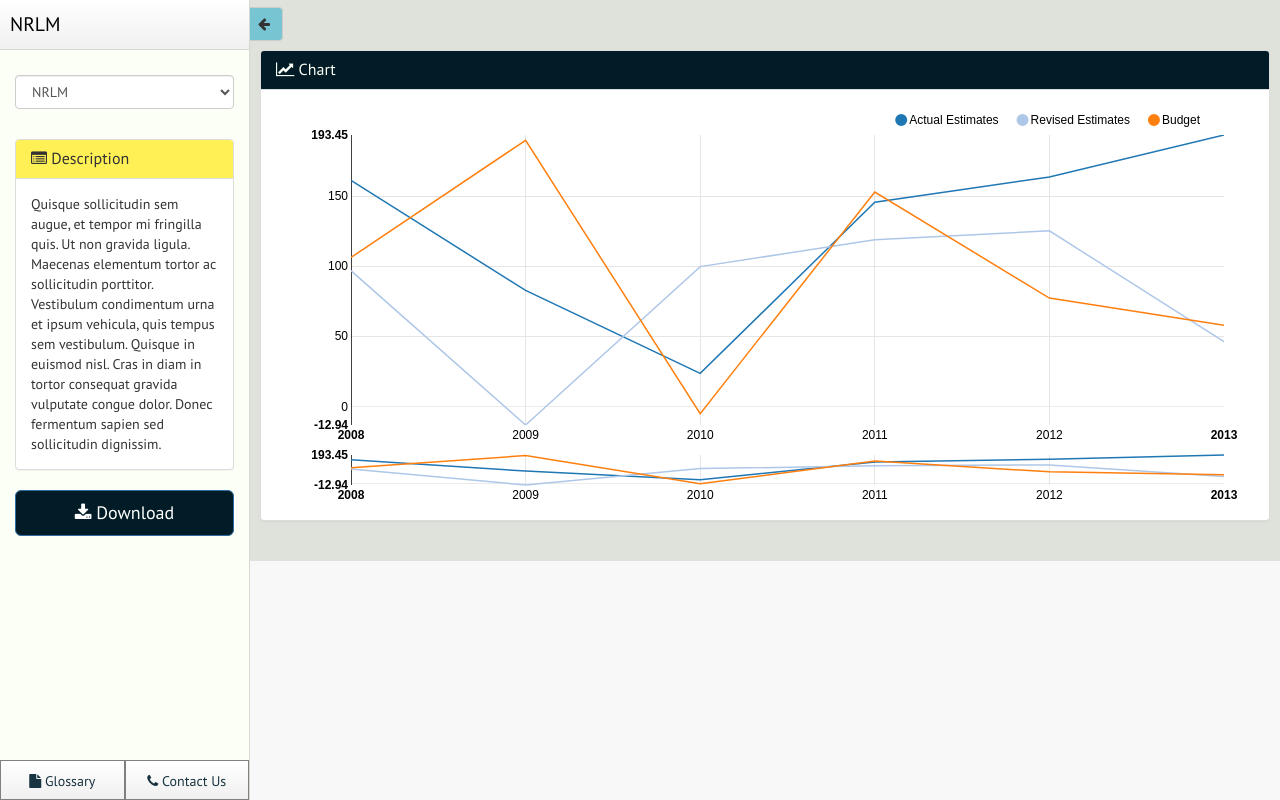
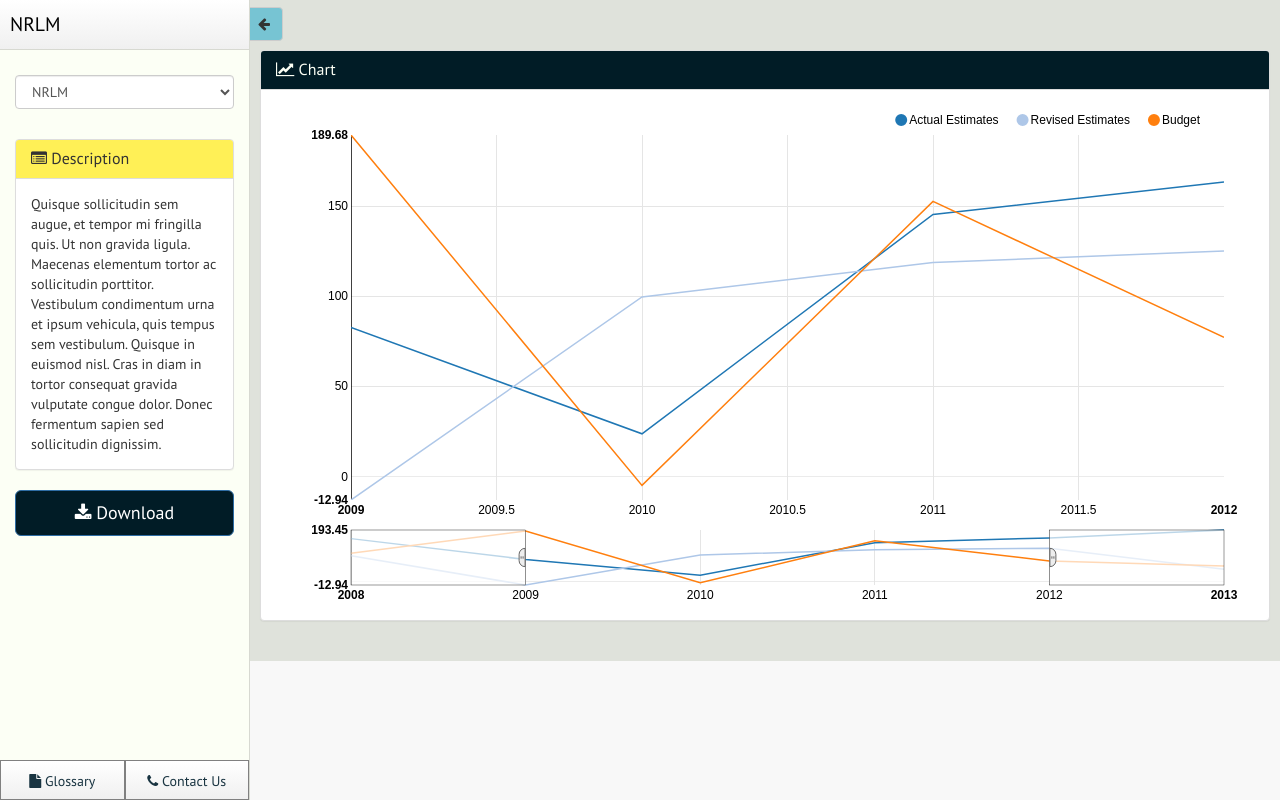
Before and after one commit to imakshayverma/temp-hosting, a plain HTML site: page trend_analysis.html in a window 1280 px wide. Drawn offline with nearby package versions, Linux system fonts and the light colour scheme.

Commit message:
Change Focus Area with brushextent

```diff
--- a/trend_analysis.html
+++ b/trend_analysis.html
@@ -39,6 +39,9 @@
     <style>
     .chart_content{
         margin-top: 50px;
+    }
+    .chart-column{
+        height: 500px;
     }
 
     </style>
@@ -243,8 +246,9 @@ var checkOption = function (e) {
         chart.useInteractiveGuideline(true);
 
 
-
-
+       chart.brushExtent([2009,2012]);
+       chart.focusHeight(75);
+       chart.interpolate("linear");
         d3.select('#chart svg')
             .datum(schemes)
             .call(chart);
```
